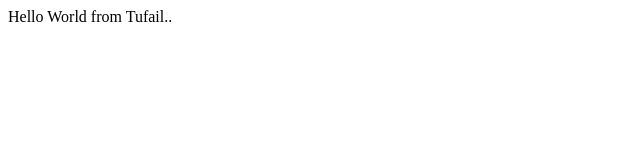
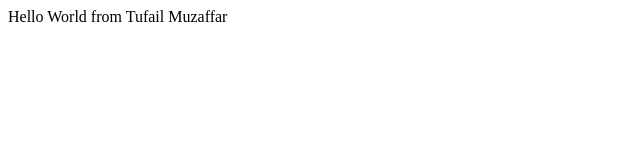
Before and after one commit to TufailChukhtai/bootcam, a plain HTML site: page index.html in a window 1280 px wide. Shown: the full height of the page, 0-640 px from the left. Drawn offline with Linux system fonts and the light colour scheme.

Commit message:
Update index.html

```diff
--- a/index.html
+++ b/index.html
@@ -5,7 +5,7 @@
 </head>
 <body>
     <div>
-        Hello World from Tufail..
+        Hello World from Tufail Muzaffar
     </div>
 </body>
 </html>
```
